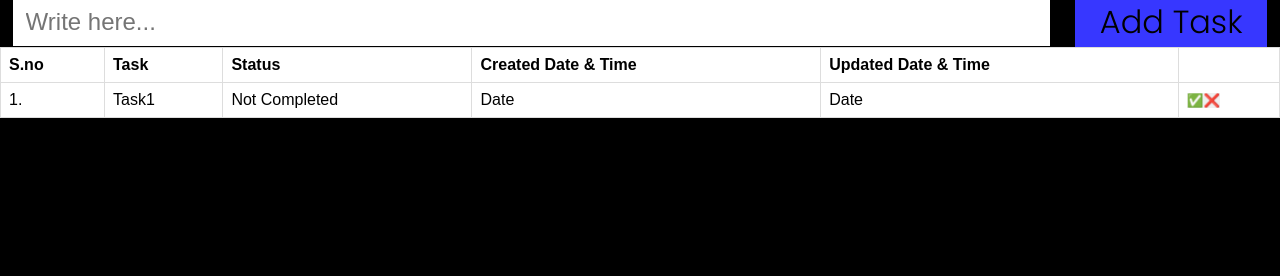
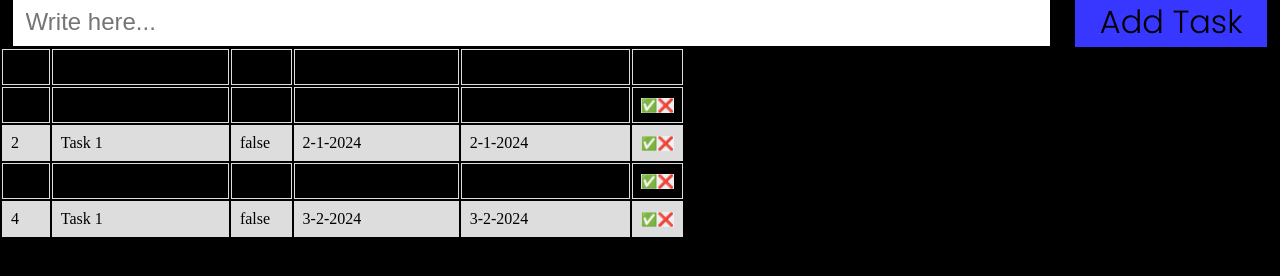
Before and after one commit to VivekSingla20/Todo_List-Node-SQL, a plain HTML site: page UI/index.html in a window 1280 px wide. Shown: the part 118-394 px from the top of the page. Drawn offline with Linux system fonts and the light colour scheme.

Commit message:
css file name corrected

```diff
--- a/UI/index.html
+++ b/UI/index.html
@@ -2,7 +2,7 @@
 <html lang="en">
   <head>
     <title>Todo List</title>
-    <link rel="stylesheet" href="./index..css" />
+    <link rel="stylesheet" href="./index.css" />
     <link rel="preconnect" href="https://fonts.googleapis.com" />
     <link rel="preconnect" href="https://fonts.gstatic.com" crossorigin />
     <link
@@ -11,7 +11,6 @@
     />
   </head>
   <body>
-    <script src="./index.js"></script>
     <div class="heading">
       <div class="todolist">Todo List</div>
     </div>
@@ -19,7 +18,7 @@
       <input type="text" class="taskbox" placeholder="Write here..." id="" />
       <button class="addButton" onclick="addingTask()">Add Task</button>
     </div>
-    <table class="taskTable">
+    <table id="taskTable">
       <thead>
         <tr>
           <th>S.no</th>
@@ -31,16 +30,10 @@
         </tr>
       </thead>
       <tbody id="table-list">
-      <tr>
-        <td>1.</td>
-        <td>Task1</td>
-        <td>Not Completed</td>
-        <td>Date</td>
-        <td>Date</td>
-        <td><button>✅</button><button>❌</button></td>
-      </tr>
+
       </tbody>
     </table>
     <div class="tasks"></div>
+    <script src="./index.js"></script>
   </body>
 </html>
--- a/UI/index.js
+++ b/UI/index.js
@@ -1,12 +1,71 @@
+let todoList = [
+  {
+    name: "Helooooooooooooooooo",
+    id: 29,
+    isCompleted: false,
+    created_date: "Thu Feb 01 2024 17:10:30 GMT+0530 (India Standard Time)",
+    updated_date: "Sun Feb 11 2024 13:03:49 GMT+0530 (India Standard Time)",
+  },
+  {
+    name: "Task 1",
+    id: 30,
+    isCompleted: false,
+    created_date: "Thu Feb 01 2024 17:10:31 GMT+0530 (India Standard Time)",
+    updated_date: "Thu Feb 01 2024 17:10:31 GMT+0530 (India Standard Time)",
+  },
+  {
+    name: "Task 1",
+    id: 31,
+    isCompleted: false,
+    created_date: "Sat Feb 10 2024 20:31:12 GMT+0530 (India Standard Time)",
+    updated_date: "Sat Feb 10 2024 20:31:12 GMT+0530 (India Standard Time)",
+  },
+  {
+    name: "Task 1",
+    id: 33,
+    isCompleted: false,
+    created_date: "Sat Mar 02 2024 16:05:28 GMT+0530 (India Standard Time)",
+    updated_date: "Sat Mar 02 2024 16:05:28 GMT+0530 (India Standard Time)",
+  },
+];
 
-function addingTask(){
-let data = ["1", "2", "3", "4", "5", "6"];
-let list = document.getElementById("table-list");
-let tr = document.createElement('tr');
-for (let i = 0; i < data.length; i++) {
-  let td = document.createElement('td');
-  td.innerText = data[i];
-  tr.appendChild(td);
-  list.appendChild(tr);
+function convertDate(dateString) {
+  const dateObject = new Date(dateString);
+  // console.log(`${String(dateObject.getDate)}`);
+  return `${dateObject.getMonth()+1}-${dateObject.getDate()}-${dateObject.getFullYear()}`;
 }
+
+function displayTodo(list) {
+  const tableBody = document.getElementById("table-list");
+  for (let i = 0, k = "1"; i < list.length; i++, k++) {
+    let tableRow = document.createElement("tr");
+    const objectKeys = Object.keys(list[i]);
+    let td = document.createElement("td");
+    td.textContent = k;
+    tableRow.appendChild(td);
+    for (let j = 0; j < objectKeys.length; j++) {
+      if (objectKeys[j] === "id") continue;
+      let tableData = document.createElement("td");
+      if (
+        objectKeys[j] === "created_date" ||
+        objectKeys[j] === "updated_date"
+      ) {
+        tableData.textContent = convertDate(list[i][objectKeys[j]]);
+      } else {
+        tableData.textContent = list[i][objectKeys[j]];
+      }
+      tableRow.appendChild(tableData);
+    }
+    let tableData = document.createElement("td");
+    let tickButton = document.createElement("button");
+    let deleteButton = document.createElement("button");
+    tickButton.textContent = "✅";
+    deleteButton.textContent = "❌";
+    tableData.appendChild(tickButton);
+    tableData.appendChild(deleteButton);
+    tableRow.appendChild(tableData);
+    tableBody.appendChild(tableRow);
+  }
 }
+
+displayTodo(todoList);
```
Also changed, not shown: UI/index.css (renamed from UI/index..css).
